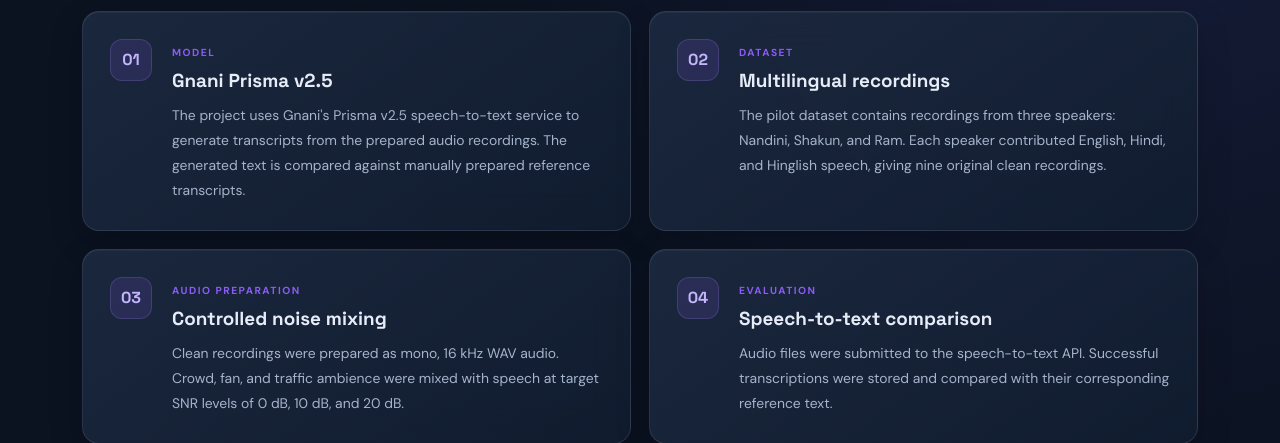
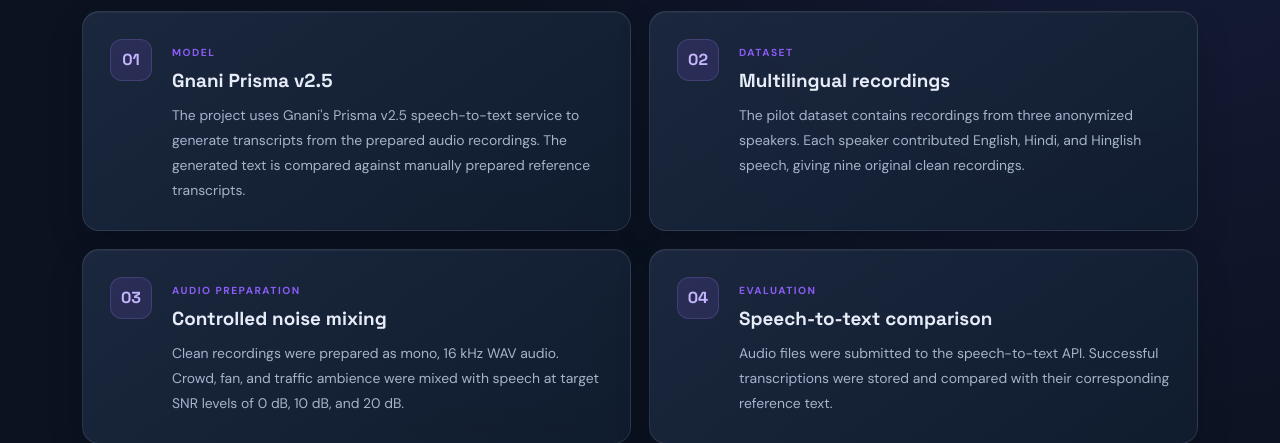
Before and after one commit to niniwritescode/BharatVoice-Bench, a Flask app: page /methodology in a window 1280 px wide. Shown: the part 810-1253 px from the top of the page. Run offline with Flask 3, Linux system fonts and the light colour scheme.

Commit message:
Anonymize speaker identities on methodology page

```diff
--- a/templates/methodology.html
+++ b/templates/methodology.html
@@ -53,9 +53,9 @@
                     <h3>Multilingual recordings</h3>
                     <p>
                         The pilot dataset contains recordings from three
-                        speakers: Nandini, Shakun, and Ram. Each speaker
-                        contributed English, Hindi, and Hinglish speech,
-                        giving nine original clean recordings.
+                        anonymized speakers. Each speaker contributed
+                        English, Hindi, and Hinglish speech, giving nine
+                        original clean recordings.
                     </p>
                 </div>
             </article>
```
